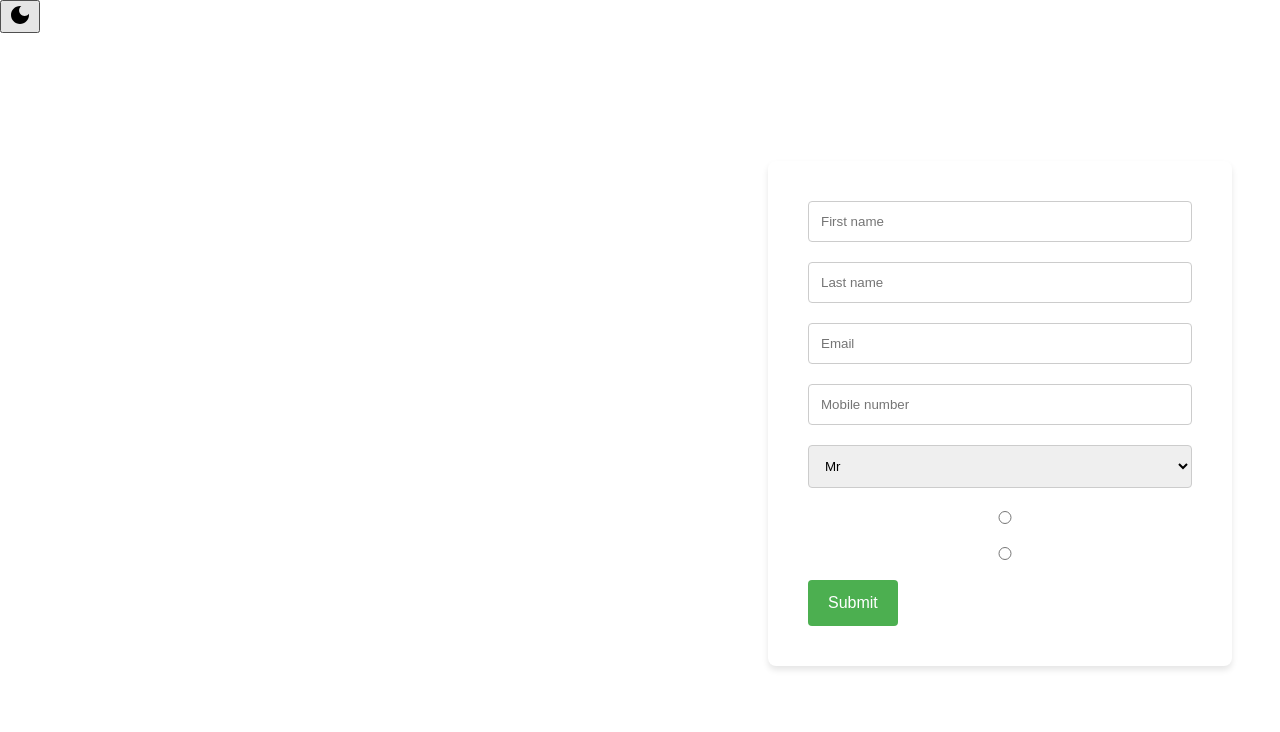
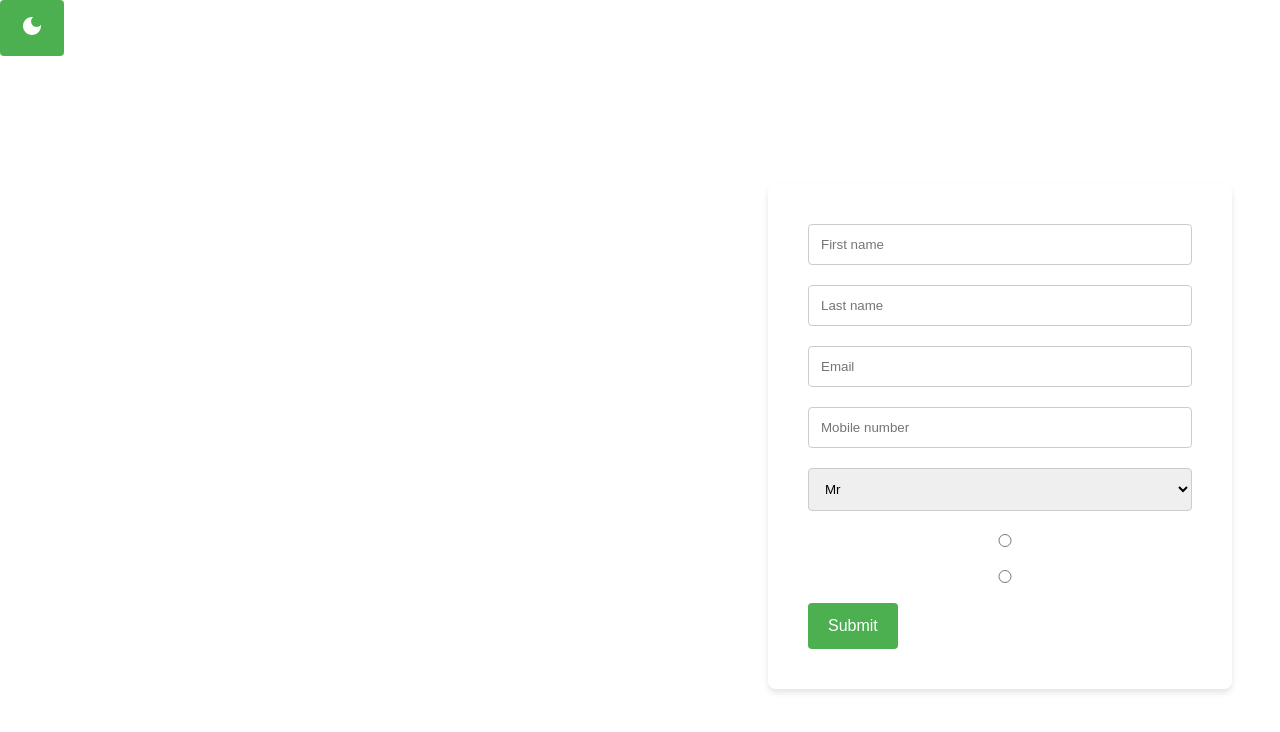
Before and after one commit to Fancoy/BilCourse, a React (Create React App) app in the folder frontend/: page / in a window 1280 px wide. Shown: the top 732 px of the page. Built offline with nearby package versions, Linux system fonts and the light colour scheme.

Commit message:
button css fix

```diff
--- a/frontend/src/Login/LoginScreen.css
+++ b/frontend/src/Login/LoginScreen.css
@@ -69,3 +69,17 @@
   .dark-mode input[type="submit"]:hover {
     background-color: #043001;
   }
+
+  button {
+    background-color: #4caf50;
+    color: white;
+    padding: 14px 20px;
+    border: none;
+    border-radius: 4px;
+    cursor: pointer;
+    font-size: 16px;
+  }
+
+  .dark-mode button {
+    background-color: #074802;
+  }
```
